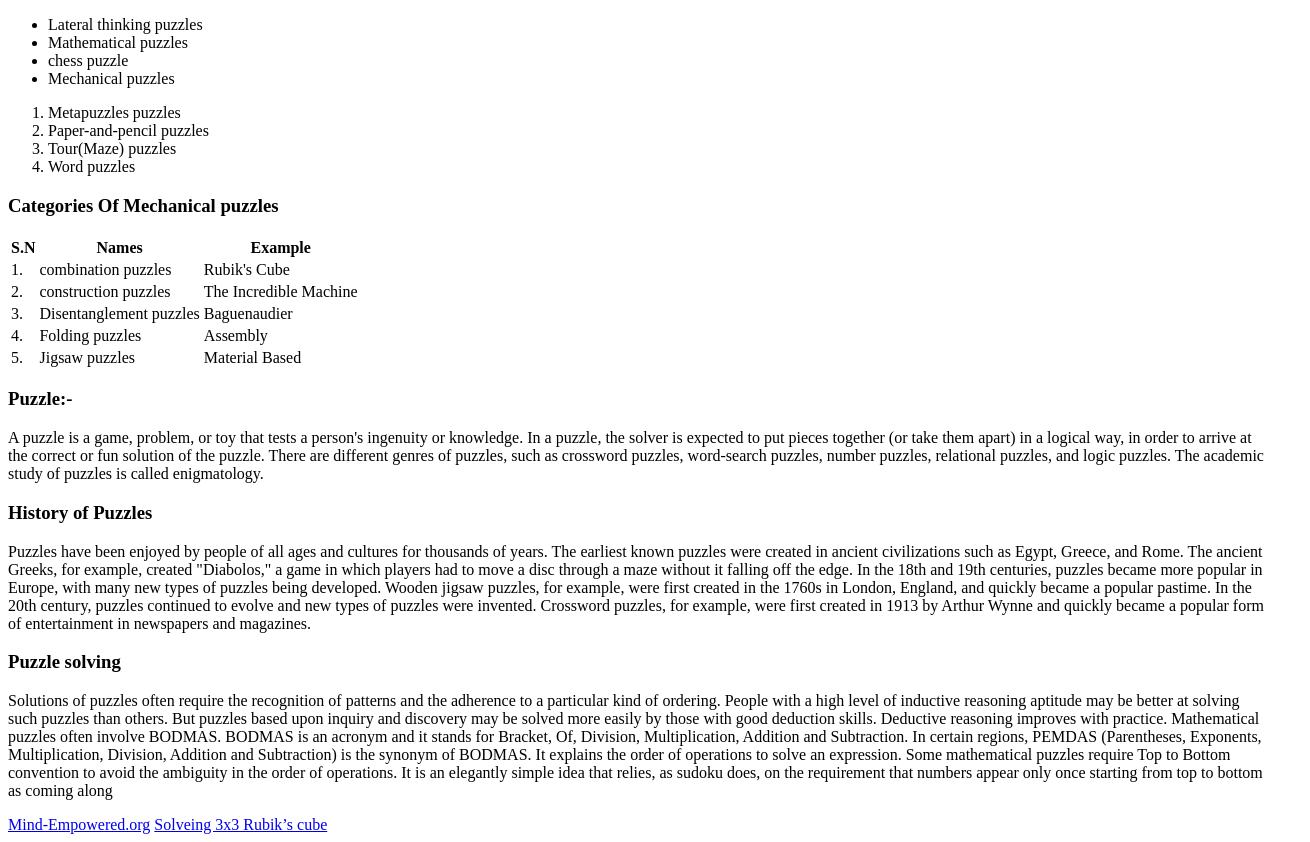
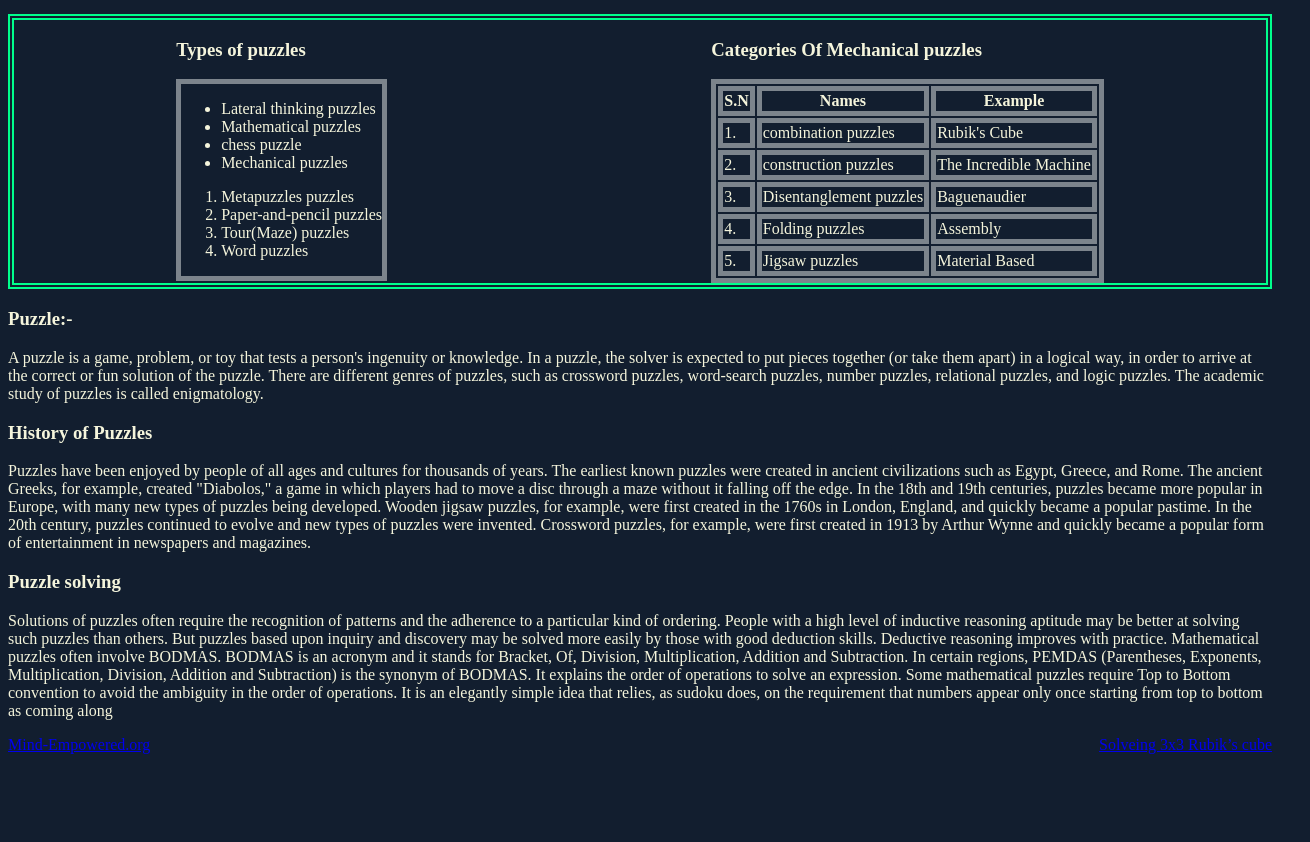
Before and after one commit to Gautham-Krishna-1425/learning-html-css, a plain HTML site: page index.html in a window 1280 px wide. Shown: the part 1026-1868 px from the top of the page, 1310 px wide, since content can reach past the window. After the commit the page ends 1788 px from the top, so only its background shows below. Drawn offline with Linux system fonts and the light colour scheme.

Commit message:
Finished project(Added CSS file & made changes in html file)

```diff
--- a/index.html
+++ b/index.html
@@ -4,15 +4,16 @@
     <meta charset="UTF-8">
     <meta http-equiv="X-UA-Compatible" content="IE=edge">
     <meta name="viewport" content="width=device-width, initial-scale=1.0">
-    <title>HTML_Basics</title>
+    <link rel="stylesheet" href="styles.css">
+     <title>HTML_Basics</title>
 </head>
-<body>
+<body class="all">
     <h1><b>Puzzle Categories</b></h1>
-        <div>
-            <img src="sources/a07402801f12b6e68cd76f86398d5ffe.jpg" alt="Puzzle_logo_pic">
-        </div>
+    <img id="logo" src="sources/a07402801f12b6e68cd76f86398d5ffe.jpg" alt="Puzzle_logo_pic">
+        <div id="tables">
         <div>
             <h3><b>Types of puzzles</b></h3>
+            <div id="table1">
             <ul>
                 <li>Lateral thinking puzzles</li>
                 <li>Mathematical puzzles</li>
@@ -25,10 +26,11 @@
                 <li>Tour(Maze) puzzles</li>
                 <li>Word puzzles</li>
             </ol>
-        </div>
-        <div>
+            </div>
+            </div>
+        <div id="table2">
             <h3><b> Categories Of Mechanical puzzles</b></h3>
-            <table>
+            <table class="box">
                 <tbody><tr>
                     <th>S.N</th>
                     <th>Names</th>
@@ -61,9 +63,10 @@
                 </tr>
             </tbody></table>
         </div>
+    </div>
         <div>
             <h3><b>Puzzle:-</b></h3>
-            <p>A puzzle is a game, problem, or toy that tests a person's ingenuity or knowledge. In a puzzle, the solver is expected to put pieces together (or take them apart) in a logical way, in order to arrive at the correct or fun solution of the puzzle. There are different genres of puzzles, such as crossword puzzles, word-search puzzles, number puzzles, relational puzzles, and logic puzzles. The academic study of puzzles is called enigmatology.</p>
+            <p id="left">A puzzle is a game, problem, or toy that tests a person's ingenuity or knowledge. In a puzzle, the solver is expected to put pieces together (or take them apart) in a logical way, in order to arrive at the correct or fun solution of the puzzle. There are different genres of puzzles, such as crossword puzzles, word-search puzzles, number puzzles, relational puzzles, and logic puzzles. The academic study of puzzles is called enigmatology.</p>
             <h3><b>History of Puzzles</b></h3>
             <p>Puzzles have been enjoyed by people of all ages and cultures for thousands of years. The earliest known puzzles were created in ancient civilizations such as Egypt, Greece, and Rome. The ancient Greeks, for example, created "Diabolos," a game in which players had to move a disc through a maze without it falling off the edge.
 
@@ -73,8 +76,10 @@
             <h3><b>Puzzle solving</b></h3>
             <p>Solutions of puzzles often require the recognition of patterns and the adherence to a particular kind of ordering. People with a high level of inductive reasoning aptitude may be better at solving such puzzles than others. But puzzles based upon inquiry and discovery may be solved more easily by those with good deduction skills. Deductive reasoning improves with practice. Mathematical puzzles often involve BODMAS. BODMAS is an acronym and it stands for Bracket, Of, Division, Multiplication, Addition and Subtraction. In certain regions, PEMDAS (Parentheses, Exponents, Multiplication, Division, Addition and Subtraction) is the synonym of BODMAS. It explains the order of operations to solve an expression. Some mathematical puzzles require Top to Bottom convention to avoid the ambiguity in the order of operations. It is an elegantly simple idea that relies, as sudoku does, on the requirement that numbers appear only once starting from top to bottom as coming along</p>
         </div>
-        <a href="https://www.mind-empowered.org/">Mind-Empowered.org</a>
+        <footer>
+        <a id="link" href="https://www.mind-empowered.org/">Mind-Empowered.org</a>
         <a href="https://www.speedcube.com.au/pages/how-to-solve-a-rubiks-cube"> Solveing 3x3  Rubik’s cube</a>
+        </footer>
 
 </body>
 </html>
--- /dev/null
+++ b/styles.css
@@ -0,0 +1,46 @@
+.all{
+    background-color: rgba(18,30,47,255);
+}
+
+
+h1{
+    text-align: center;
+    font-size: 85px;
+}
+
+
+#logo{
+    width: 90vw;
+    padding: 20px;
+    margin: 50px;
+    border: 5px  solid rgb(0, 255, 140) ;
+    border-radius: 25px;
+}
+
+
+#tables{
+    display: flex;
+    justify-content: space-around;
+    border: 6px rgb(0, 255, 140) double;
+}
+
+
+body{
+    color: beige;
+}
+
+#table1{
+    border: 5px solid rgb(124,132,140);
+}
+
+
+.box th, td,.box{
+    border: 5px solid rgb(124,132,140);
+}
+
+footer{display: flex;
+    justify-content: space-between;
+}
+#link{
+    align-self: center;
+}
```
Also changed, not shown: Sources/a07402801f12b6e68cd76f86398d5ffe.jpg.
